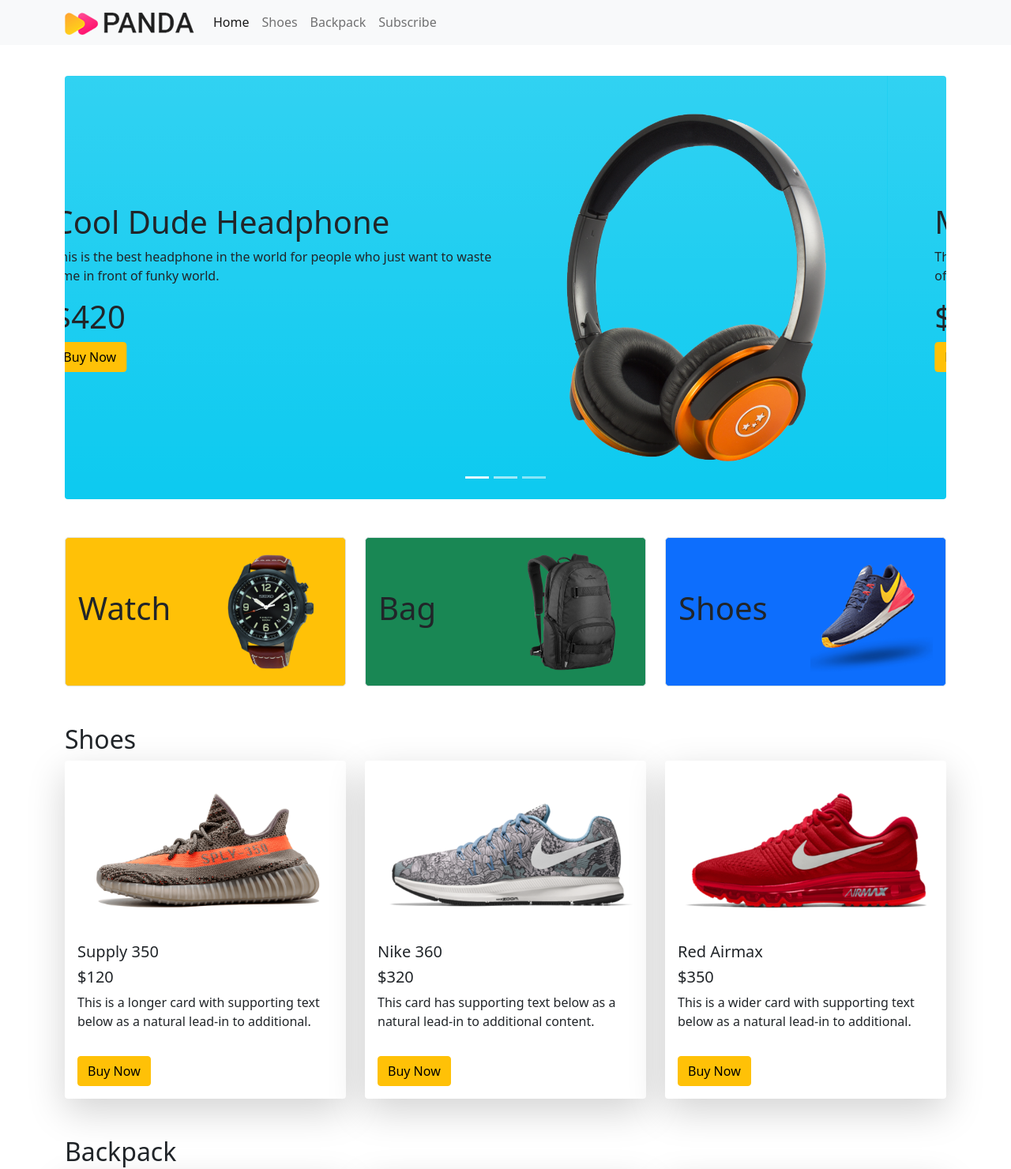
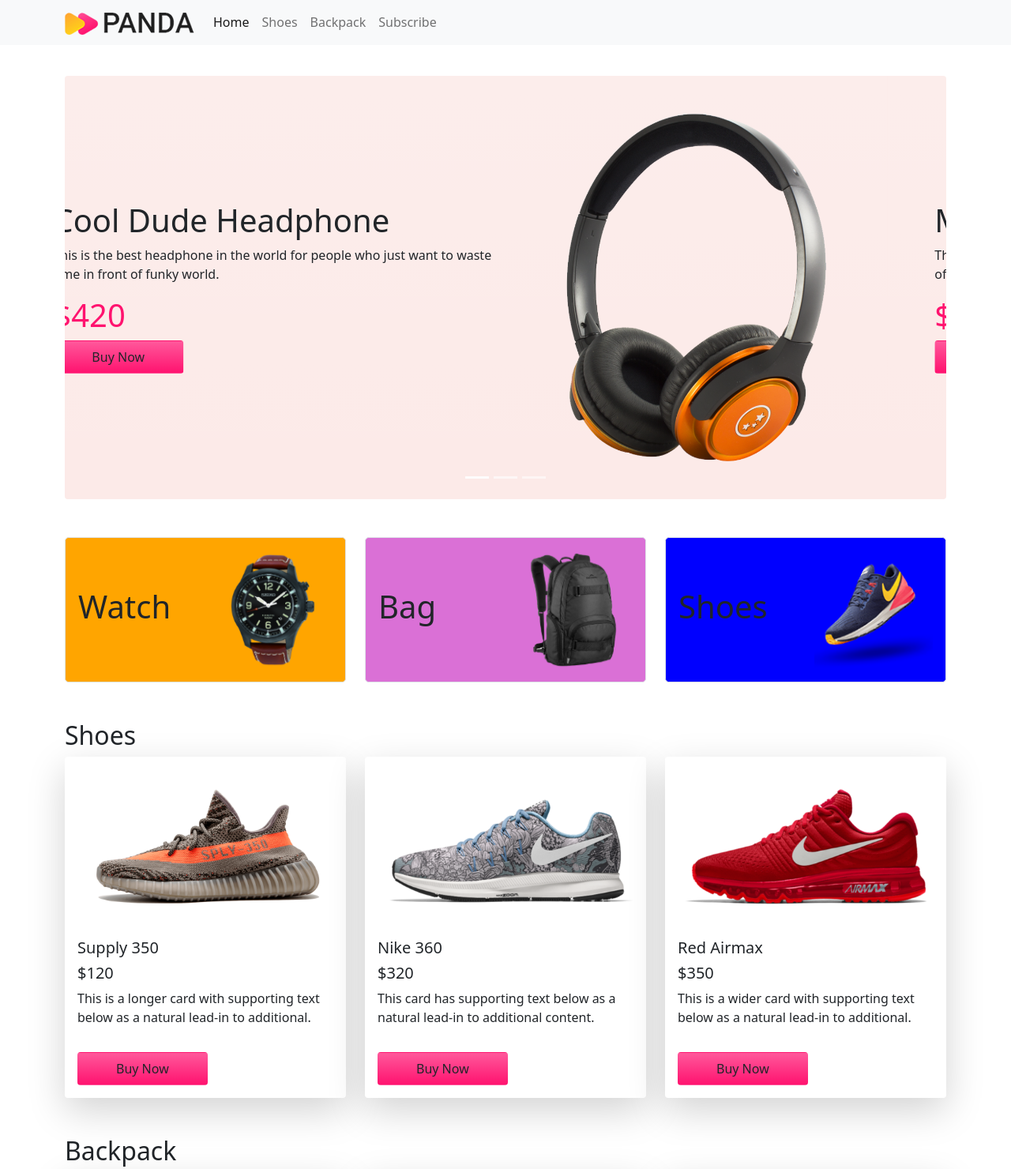
Before and after one commit to Nahid-ul-Islam/panda-commerce-bootstrap, a plain HTML site: page index.html in a window 1280 px wide. Shown: the top 1480 px of the page at 79% size. Drawn offline with nearby package versions, Linux system fonts and the light colour scheme; grey boxes are pictures that could not be loaded.

Commit message:
demo done

```diff
--- /dev/null
+++ b/css/custom-style.css
@@ -0,0 +1,25 @@
+.bg-light-pink{
+    background-color: #fceae8;
+}
+.gradient-pink{
+    color: #FF136F;
+}
+.categories img{
+    width: 150px;
+}
+.custom-btn{
+    background-image: linear-gradient(to bottom, #FF589B 0%, #FF136F 100%);
+    color: #fff;
+    border: none;
+    border-radius: 8px;
+    padding: 9px 25px;
+}
+.watch-bg-color{
+    background-color: orange;
+}
+.bag-bg-color{
+    background-color: orchid;
+}
+.shoes-bg-color{
+    background-color: blue;
+}
--- a/index.html
+++ b/index.html
@@ -5,6 +5,10 @@
     <meta http-equiv="X-UA-Compatible" content="IE=edge">
     <meta name="viewport" content="width=device-width, initial-scale=1.0">
     <title>Panda Commerce</title>
+    <!--------------------
+     Custom Styleshet
+    --------------------->
+    <link rel="stylesheet" href="css/custom-style.css">
     <!--------------------
      Bootstrap stylesheet
     --------------------->
@@ -53,14 +57,14 @@
                   </div>
                 <div class="carousel-inner rounded">
                   <div class="carousel-item active">
-                    <div class="row bg-info bg-gradient d-flex align-items-center p-5">
+                    <div class="row bg-light-pink bg-gradient d-flex align-items-center p-5">
                         <div class="col-lg-7">
                             <h1>Cool Dude Headphone
                             </h1>
                             <p>This is the best headphone in the world for people who just want to waste time in front of funky world.
                             </p>
-                            <h1>$420</h1>
-                            <button class="btn btn-warning">Buy Now</button>
+                            <h1 class="gradient-pink">$420</h1>
+                            <button class="btn custom-btn px-5 py-2">Buy Now</button>
                         </div>
                         <div class="col-lg-5">
                             <img src="images/banner-images/headphone.png" class="d-block w-100" alt="...">
@@ -69,14 +73,14 @@
 
                   </div>
                   <div class="carousel-item">
-                    <div class="row bg-info bg-gradient d-flex align-items-center p-5">
+                    <div class="row bg-light-pink bg-gradient d-flex align-items-center p-5">
                         <div class="col-lg-7">
                             <h1>Mega LCD TV For Supports<h1>
                             </h1>
                             <p>This is the best TV in the world for people who just want to waste time in front of TV.
                             </p>
-                            <h1>$1200</h1>
-                            <button class="btn btn-warning">Buy Now</button>
+                            <h1 class="gradient-pink">$1200</h1>
+                            <button class="btn custom-btn px-5 py-2">Buy Now</button>
                         </div>
                         <div class="col-lg-5">
                             <img src="images/banner-images/tv.png" class="d-block w-100" alt="...">
@@ -84,14 +88,14 @@
                     </div>
                   </div>
                   <div class="carousel-item">
-                    <div class="row bg-info bg-gradient d-flex align-items-center p-5">
+                    <div class="row bg-light-pink bg-gradient d-flex align-items-center p-5">
                         <div class="col-lg-7">
                             <h1>X-Box for your living room
                             </h1>
                             <p>This is the best X-Box in the world for people who just want to waste time in front of fake sprots.
                             </p>
-                            <h1>$600</h1>
-                            <button class="btn btn-warning">Buy Now</button>
+                            <h1 class="gradient-pink">$600</h1>
+                            <button class="btn custom-btn px-5 py-2">Buy Now</button>
                         </div>
                         <div class="col-lg-5">
                             <img src="images/banner-images/xbox.png" class="d-block w-100" alt="...">
@@ -109,22 +113,22 @@
              <!-------------------
                    Categories
              --------------------->
-            <div class="container my-5">
+            <div class="container my-5 categories">
                 <div class="row g-4">
                   <div class="col-lg-4 col-md-6 col-12">
-                    <div class="p-3 border rounded-3 bg-warning d-flex align-items-center justify-content-between">
+                    <div class="p-3 border rounded-3 watch-bg-color d-flex align-items-center justify-content-between">
                         <h1>Watch</h1>
                         <img src="images/categories/watch.png" alt="">
                     </div>
                   </div>
                   <div class="col-lg-4 col-md-6 col-12">
-                    <div class="p-3 border rounded-3 bg-success d-flex align-items-center justify-content-between">
+                    <div class="p-3 border rounded-3 bag-bg-color d-flex align-items-center justify-content-between">
                         <h1>Bag</h1>
                         <img src="images/categories/bag.png" alt="">
                     </div>
                   </div>
                   <div class="col-lg-4 col-md-6 col-12">
-                    <div class="p-3 border rounded-3 bg-primary d-flex align-items-center justify-content-between">
+                    <div class="p-3 border rounded-3 shoes-bg-color d-flex align-items-center justify-content-between">
                         <h1>Shoes</h1>
                         <img src="images/categories/shoes.png" alt="">
                     </div>
@@ -149,7 +153,7 @@
                           <p class="card-text">This is a longer card with supporting text below as a natural lead-in to additional.</p>
                         </div>
                         <div class="m-3">
-                          <button class="btn btn-warning">Buy Now</button>
+                          <button class="btn custom-btn px-5 py-2">Buy Now</button>
                         </div>
                       </div>
                     </div>
@@ -162,7 +166,7 @@
                           <p class="card-text">This card has supporting text below as a natural lead-in to additional content.</p>
                         </div>
                         <div class="m-3">
-                            <button class="btn btn-warning">Buy Now</button>
+                            <button class="btn custom-btn px-5 py-2">Buy Now</button>
                         </div>
                       </div>
                     </div>
@@ -175,7 +179,7 @@
                           <p class="card-text">This is a wider card with supporting text below as a natural lead-in to additional.</p>
                         </div>
                         <div class="m-3">
-                            <button class="btn btn-warning">Buy Now</button>
+                            <button class="btn custom-btn px-5 py-2">Buy Now</button>
                         </div>
                       </div>
                     </div>
@@ -194,7 +198,7 @@
                          <p class="card-text">This is a wider card with supporting text below as a natural lead-in to additional content. This content is a little bit longer.</p>
                        </div>
                        <div class="m-3">
-                         <button class="btn btn-warning">Buy Now</button>
+                         <button class="btn custom-btn px-5 py-2">Buy Now</button>
                        </div>
                      </div>
                    </div>
@@ -207,7 +211,7 @@
                          <p class="card-text">This is a wider card with supporting text below as a natural lead-in to additional content. This content is a little bit longer.</p>
                        </div>
                        <div class="m-3">
-                           <button class="btn btn-warning">Buy Now</button>
+                           <button class="btn custom-btn px-5 py-2">Buy Now</button>
                        </div>
                      </div>
                    </div>
@@ -220,7 +224,7 @@
                          <p class="card-text">This is a wider card with supporting text below as a natural lead-in to additional content. This card has even longer content than the first to show that equal height action.</p>
                        </div>
                        <div class="m-3">
-                           <button class="btn btn-warning">Buy Now</button>
+                           <button class="btn custom-btn px-5 py-2">Buy Now</button>
                        </div>
                      </div>
                    </div>
@@ -229,14 +233,13 @@
             <!-------------------
              Stay IN Touch section
              --------------------->
-             <section style="height: 300px;" class="container rounded-3 bg-info d-flex justify-content-center align-items-center" id="subscribe">
+             <section style="height: 300px;" class="container rounded-3 bg-light-pink d-flex justify-content-center align-items-center" id="subscribe">
                  <div>
                     <h1>LET'S STAY IN TOUCH</h1>
                     <p>Get updates on sales, specials and more</p>
-                    <input class="p-1 rounded-3" type="text" placeholder="Your Email">
+                    <input class="form-control rounded-3" type="text" placeholder="Your Email">
                     <br>
-                    <br>
-                    <button class="btn btn-warning">Submit</button>
+                    <button class="btn custom-btn px-5 py-2">Submit</button>
                  </div>
              </section>
          </main>
```
